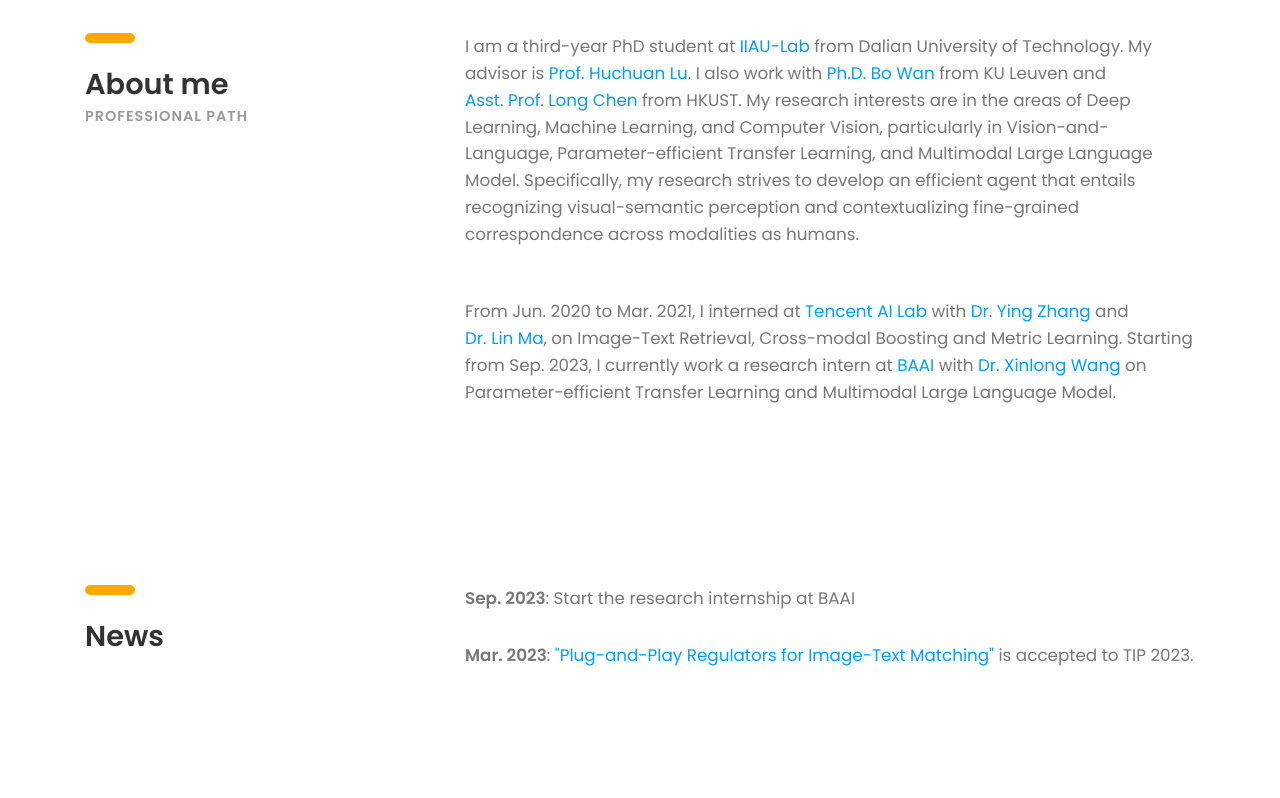
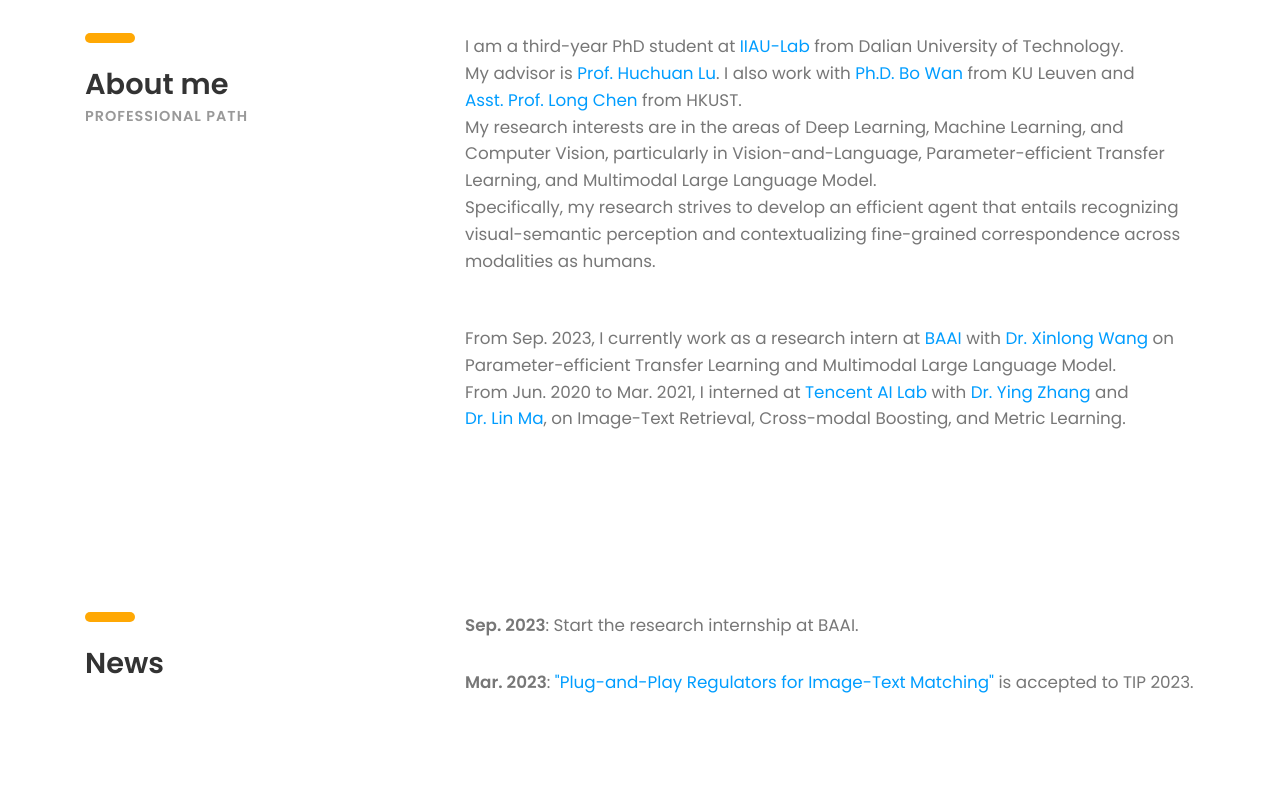
Before and after one commit to Paranioar/Paranioar.github.io, a plain HTML site: page index.html in a window 1280 px wide. Shown: the part 614-1412 px from the top of the page. Drawn offline with Linux system fonts and the light colour scheme; files whose address does not match are found by name.

Commit message:
Update index.html

```diff
--- a/index.html
+++ b/index.html
@@ -100,28 +100,28 @@
 					<p class="margin-b-50">
 						I am a third-year PhD student at
 						<a href="https://ice.dlut.edu.cn/IIAU/en/welcome-to-our-iiau-lab-english/index.html" style="color:#009dff;">IIAU-Lab</a>
-						from Dalian University of Technology.
+						from Dalian University of Technology. <br>
 						My advisor is
-						<a href="https://scholar.google.com/citations?user=D3nE0agAAAAJ&hl=zh-CN" style="color:#009dff;">Prof. Huchuan Lu</a>.
+						<a href="https://ice.dlut.edu.cn/IIAU/en/members/index.html" style="color:#009dff;">Prof. Huchuan Lu</a>.
 						I also work with
-						<a href="https://scholar.google.com/citations?user=_7KkpE4AAAAJ&hl=zh-CN" style="color:#009dff;">Ph.D. Bo Wan</a> from KU Leuven and
-						<a href="https://scholar.google.com/citations?user=-gtmMpIAAAAJ&hl=zh-CN" style="color:#009dff;">Asst. Prof. Long Chen</a> from HKUST.
+						<a href="https://bobwan.w3spaces.com/" style="color:#009dff;">Ph.D. Bo Wan</a> from KU Leuven and
+						<a href="https://zjuchenlong.github.io/" style="color:#009dff;">Asst. Prof. Long Chen</a> from HKUST.<br>
 						My research interests are in the areas of Deep Learning, Machine Learning, and Computer Vision,
-						particularly in Vision-and-Language, Parameter-efficient Transfer Learning, and Multimodal Large Language Model.
+						particularly in Vision-and-Language, Parameter-efficient Transfer Learning, and Multimodal Large Language Model.<br>
 						Specifically, my research strives to develop an efficient agent that entails recognizing visual-semantic perception
 						and contextualizing fine-grained correspondence across modalities as humans.
 					</p>
 
 					<p class="margin-b-30">
+						From Sep. 2023, I currently work as a research intern at
+						<a href="https://www.baai.ac.cn/english.html" style="color:#009dff;">BAAI</a> with
+						<a href="https://www.xloong.wang/" style="color:#009dff;">Dr. Xinlong Wang</a>
+						on Parameter-efficient Transfer Learning and Multimodal Large Language Model. <br>
 						From Jun. 2020 to Mar. 2021, I interned at
 						<a href="https://ai.tencent.com/ailab/en/index/" style="color:#009dff;">Tencent AI Lab</a> with
-						<a href="https://scholar.google.com/citations?user=R_psgxkAAAAJ&hl=zh-CN" style="color:#009dff;">Dr. Ying Zhang</a> and
-						<a href="https://scholar.google.com/citations?user=DAn1pA4AAAAJ&hl=zh-CN" style="color:#009dff;">Dr. Lin Ma</a>,
-						on Image-Text Retrieval, Cross-modal Boosting and Metric Learning.
-						Starting from Sep. 2023, I currently work a research intern at
-						<a href="https://www.baai.ac.cn/english.html" style="color:#009dff;">BAAI</a> with
-						<a href="https://scholar.google.com/citations?user=DPz0DjYAAAAJ&hl=zh-CN&oi=ao" style="color:#009dff;">Dr. Xinlong Wang</a>
-						on Parameter-efficient Transfer Learning and Multimodal Large Language Model.
+						<a href="https://yingzhangdut.github.io/" style="color:#009dff;">Dr. Ying Zhang</a> and
+						<a href="http://forestlinma.com/" style="color:#009dff;">Dr. Lin Ma</a>,
+						on Image-Text Retrieval, Cross-modal Boosting, and Metric Learning.
 					</p>
 				</div><!-- col-sm-8 -->
 			</div><!-- row -->
@@ -138,7 +138,7 @@
 				</div><!-- col-sm-4 -->
 				<div class="col-sm-8">
 					<p class="margin-b-30">
-						<b>Sep. 2023</b>: Start the research internship at BAAI
+						<b>Sep. 2023</b>: Start the research internship at BAAI.
 					</p>
 					<p class="margin-b-30">
 						<b>Mar. 2023</b>: <a href="" style="color:#009dff;">"Plug-and-Play Regulators for Image-Text Matching"</a> is accepted to TIP 2023.
@@ -306,7 +306,7 @@
 
 			<div class="my-p-item preprint conference journal">
 				<div class="content">
-					<h3><b></b></h3>
+					<h7><b></b></h7>
 				</div>
 			</div>
 		</div><!-- portfolioContainer -->
@@ -397,7 +397,7 @@
 							<h6 class="font-lite-black margin-t-10">Sep. 2018 - Jun. 2021</h6></p>
 						</div><!-- education -->
 
-						<div class="education margin-b-30">
+						<div class="education margin-b-10">
 							<h4><b>Bachelor of Science</b></h4>
 							<h5 class="font-yellow"><b>Dalian University of Technology - Electronic Information Engineering</b></h5>
 							<h6 class="font-lite-black margin-t-10">Sep. 2014 - Jun. 2018</h6>
@@ -410,12 +410,12 @@
 
 		<footer>
 			<p class="copyright">
-				<!-- Link back to Colorlib can't be removed. Template is licensed under CC BY 3.0. -->
+				<!-- Link back to Colorlib can't be removed. The template is licensed under CC BY 3.0. -->
 				Copyright &copy;
 				<script>document.write(new Date().getFullYear());</script> All rights reserved | This template is made
 				with <i class="ion-heart" aria-hidden="true"></i> by <a href="https://colorlib.com"
 					target="_blank">Colorlib</a>
-				<!-- Link back to Colorlib can't be removed. Template is licensed under CC BY 3.0. -->
+				<!-- Link back to Colorlib can't be removed. The template is licensed under CC BY 3.0. -->
 			</p>
 
 
```
